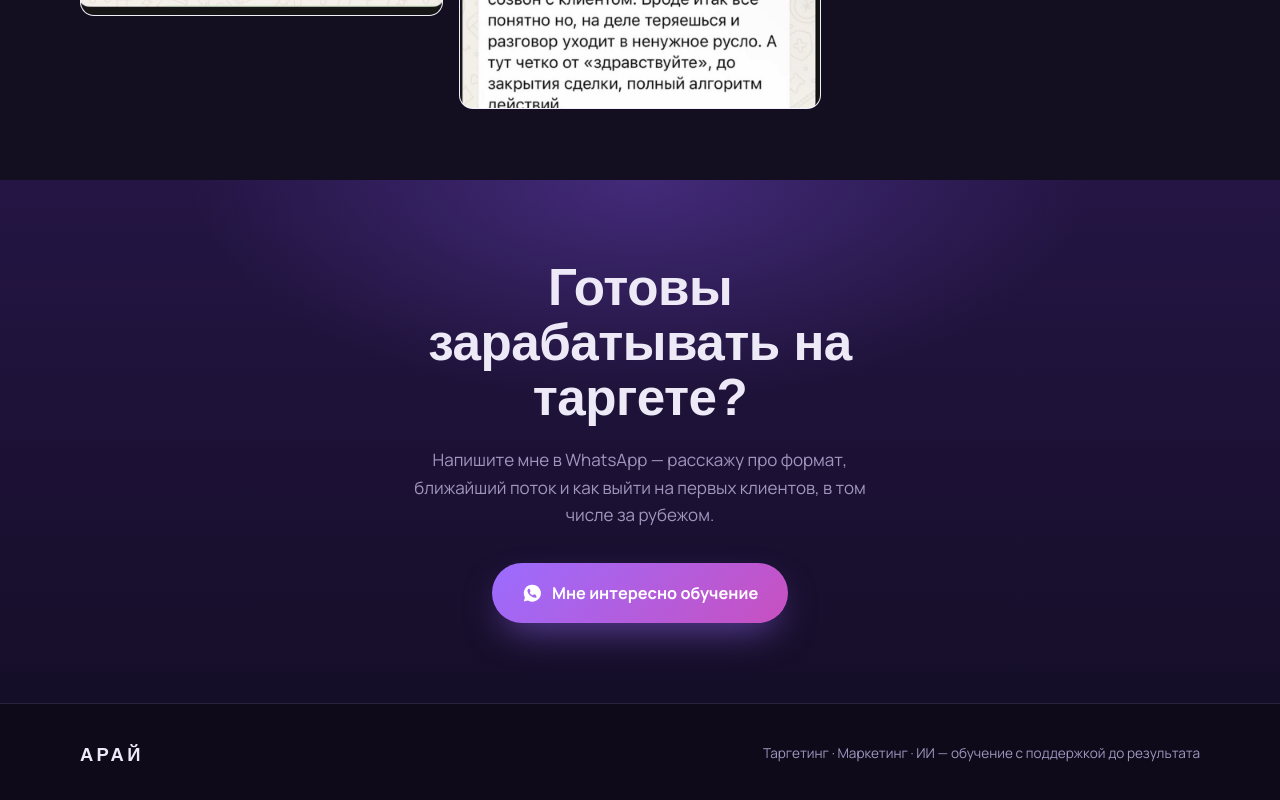
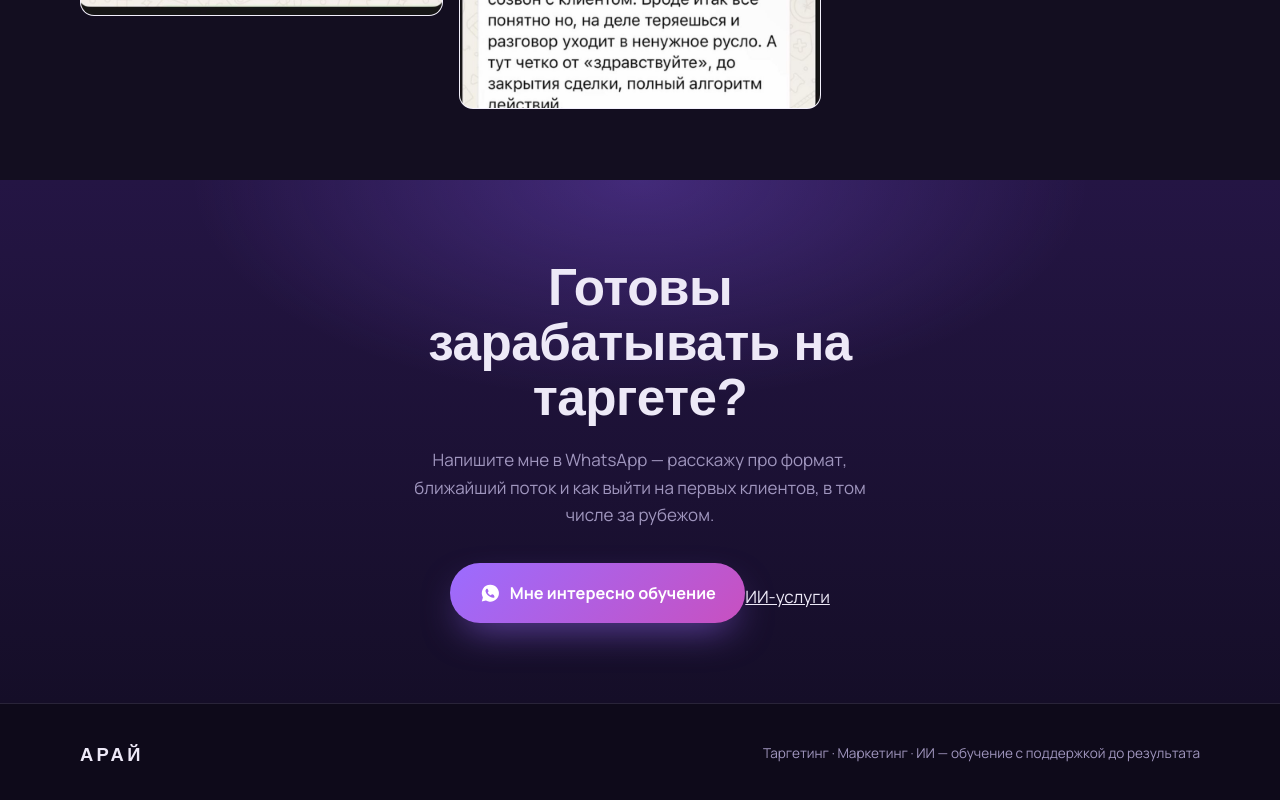
Before and after one commit to mendigaliyevaaray-ux/menditarget, a plain HTML site: page index.html in a window 1280 px wide. Shown: the part 6354-7154 px from the top of the page. Drawn offline with Linux system fonts and the light colour scheme; a web font is replaced by a local one.

Commit message:
index.html

```diff
--- a/index.html
+++ b/index.html
@@ -471,6 +471,8 @@
     <a class="cta" href="https://wa.me/77785108842?text=%D0%9C%D0%BD%D0%B5%20%D0%B8%D0%BD%D1%82%D0%B5%D1%80%D0%B5%D1%81%D0%BD%D0%BE%20%D0%BE%D0%B1%D1%83%D1%87%D0%B5%D0%BD%D0%B8%D0%B5">
       <svg viewBox="0 0 24 24" fill="currentColor"><path d="M12 2a10 10 0 0 0-8.6 15l-1.3 4.8 4.9-1.3A10 10 0 1 0 12 2Zm5.4 14.1c-.2.6-1.3 1.2-1.8 1.2-.5.1-1 .1-1.7-.1-.4-.1-.9-.3-1.6-.6-2.8-1.2-4.6-4-4.7-4.2-.1-.2-1.1-1.5-1.1-2.9 0-1.3.7-2 .9-2.3.2-.2.5-.3.7-.3h.5c.2 0 .4 0 .6.5.2.5.7 1.8.8 1.9.1.1.1.3 0 .5-.1.2-.1.3-.3.5l-.4.5c-.1.1-.3.3-.1.6.1.3.7 1.1 1.4 1.7.9.8 1.7 1.1 2 1.2.2.1.4.1.5-.1l.7-.8c.2-.2.3-.2.6-.1.2.1 1.5.7 1.7.9.3.1.4.2.5.3 0 .1 0 .7-.1 1Z"/></svg>
       Мне интересно обучение
+      <a href="/services">ИИ-услуги</a>
+
     </a>
   </div>
 </section>
```
